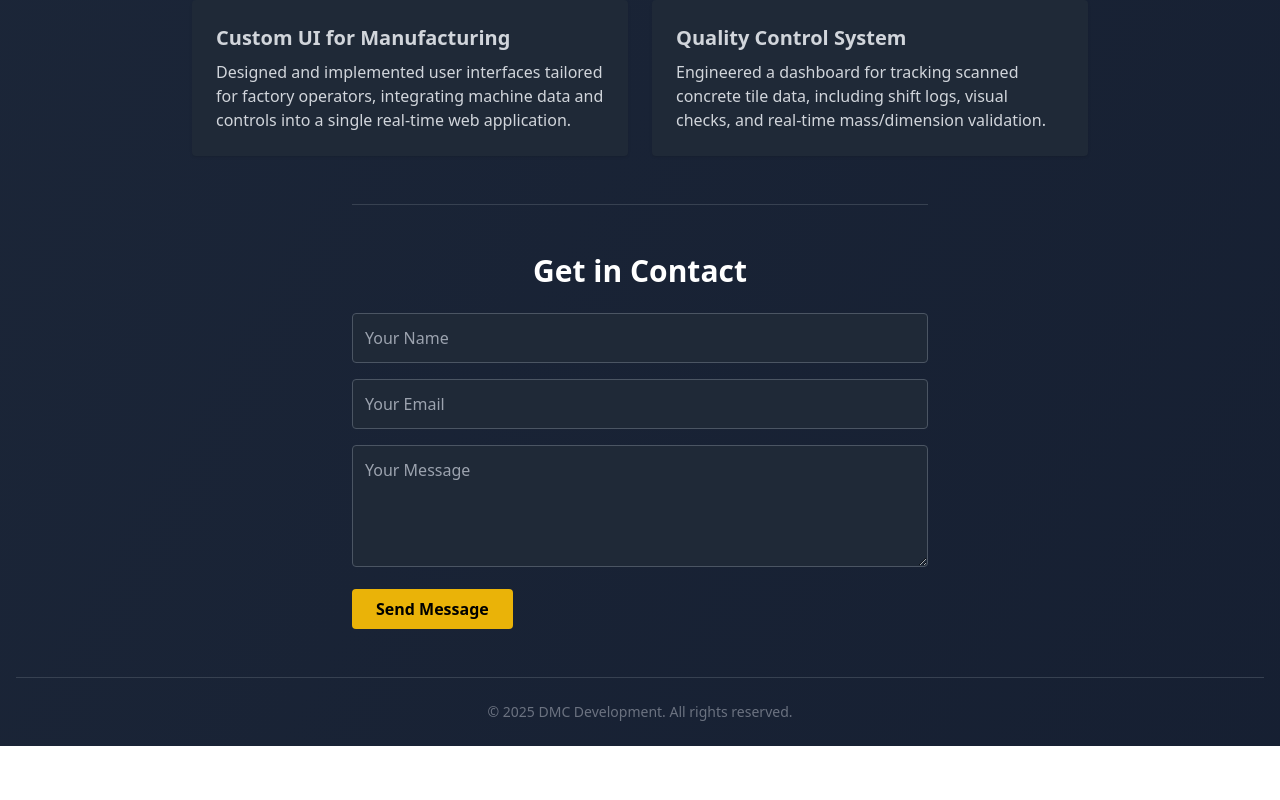
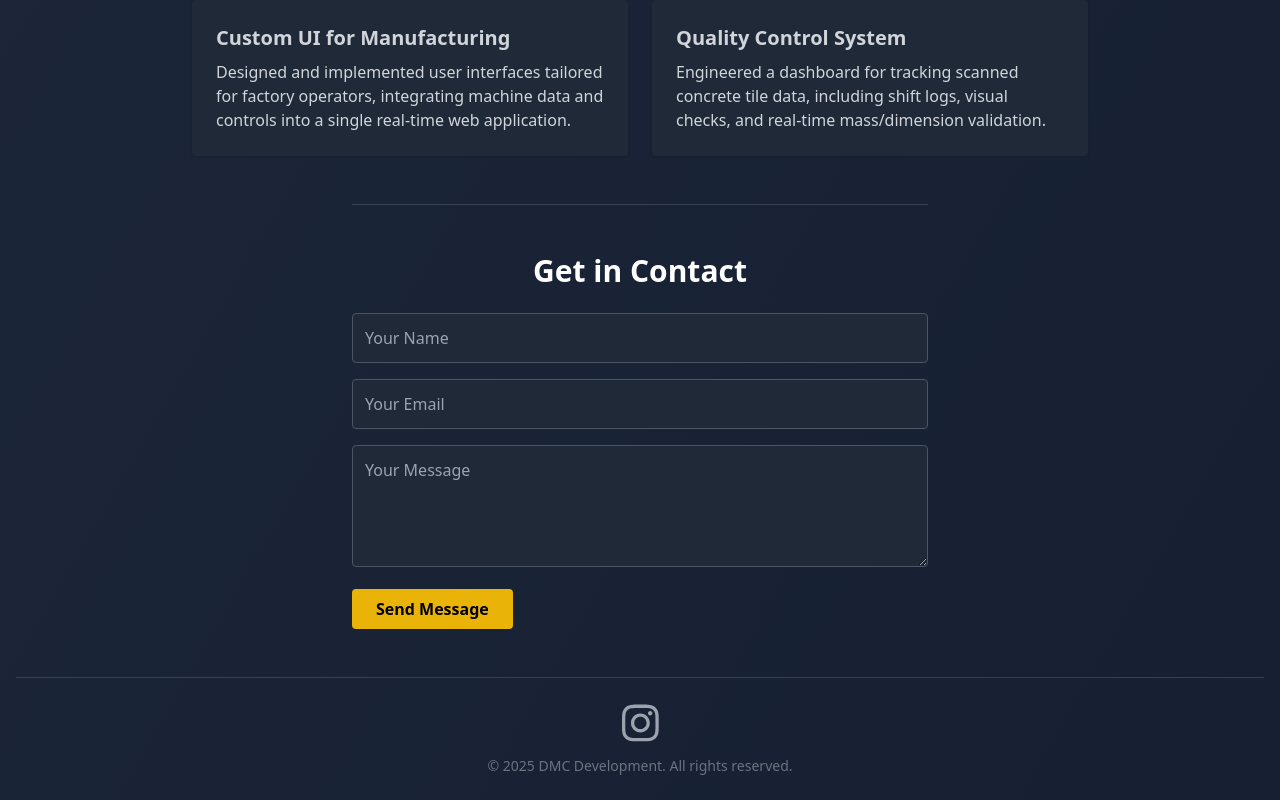
Before and after one commit to DMcConnellFPM/dmc-landing-page, a React (Vite) app: page / in a window 1280 px wide. Shown: the part 1480-2280 px from the top of the page. Before the commit the page ends 2226 px from the top, so only its background shows below. Built offline with nearby package versions, Linux system fonts and the light colour scheme.

Commit message:
Updated contact form and tech skills

```diff
--- a/package.json
+++ b/package.json
@@ -8,6 +8,9 @@
     "preview": "vite preview"
   },
   "dependencies": {
+    "@fortawesome/fontawesome-svg-core": "^6.7.2",
+    "@fortawesome/free-brands-svg-icons": "^6.7.2",
+    "@fortawesome/react-fontawesome": "^0.2.2",
     "aos": "^2.3.4",
     "react": "^18.2.0",
     "react-dom": "^18.2.0"
--- a/src/App.jsx
+++ b/src/App.jsx
@@ -3,6 +3,9 @@ import './index.css';
 import logo from './assets/logo.png';
 import AOS from 'aos';
 import 'aos/dist/aos.css';
+
+import { FontAwesomeIcon } from '@fortawesome/react-fontawesome';
+import { faInstagram } from '@fortawesome/free-brands-svg-icons';
 
 function App() {
   useEffect(() => {
@@ -115,6 +118,17 @@ function App() {
       </section>
 
       <footer className="py-6 text-sm text-gray-500 text-center border-t border-gray-700 w-full" data-aos="fade-in">
+        <div className="flex justify-center gap-4 mb-3">
+          <a
+            href="https://instagram.com/dmc_dev"
+            target="_blank"
+            rel="noopener noreferrer"
+            className="text-gray-400 hover:text-white transition"
+            aria-label="Instagram"
+          >
+            <FontAwesomeIcon icon={faInstagram} size="3x" />
+          </a>
+        </div>
         © {new Date().getFullYear()} DMC Development. All rights reserved.
       </footer>
     </div>
```
Also changed, not shown: 1 other file (tests, documents, lock files or other folders).
